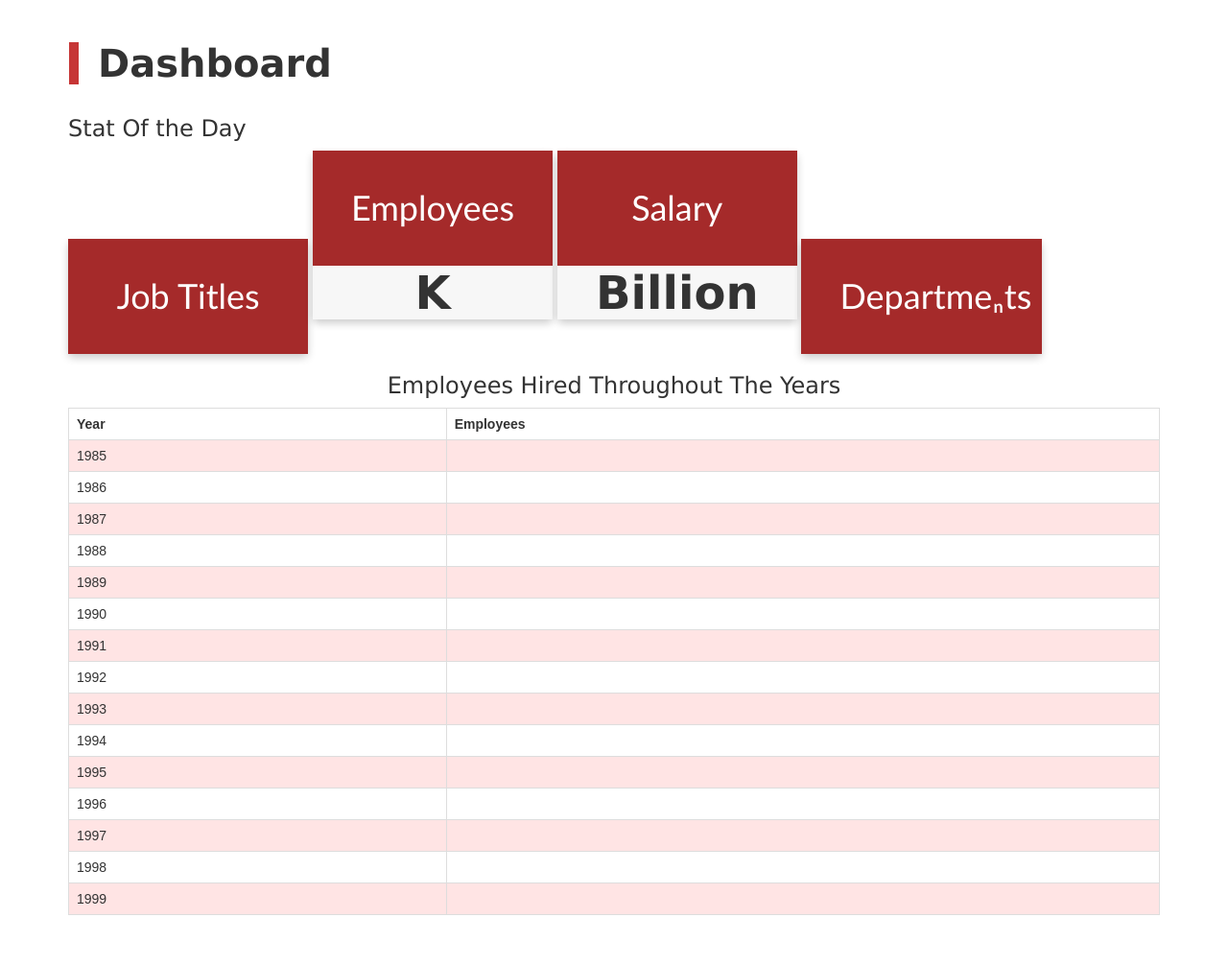
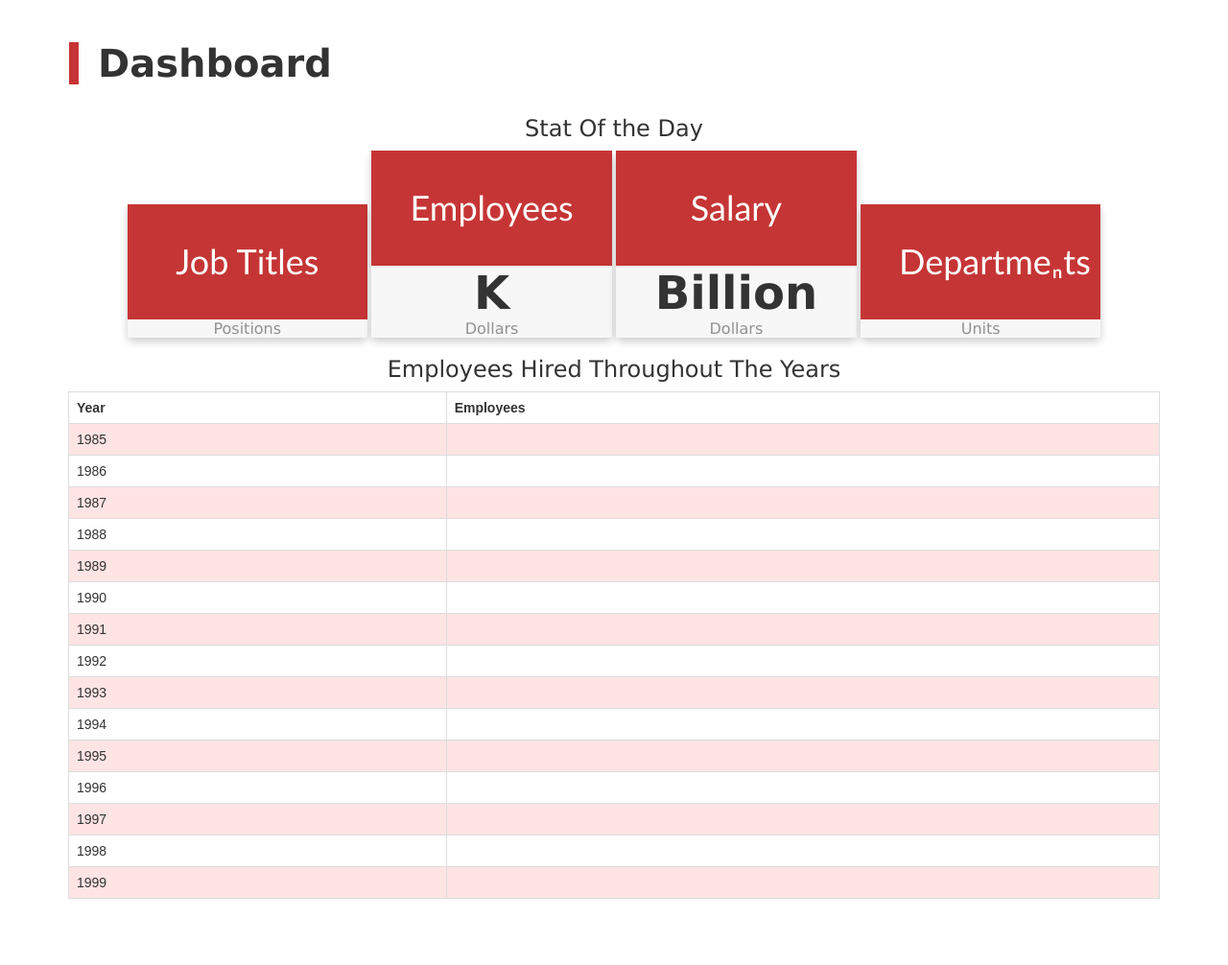
Before and after one commit to yunjunma/Enterprise172, a Node project: template views/dashboard.hbs in a window 1280 px wide. Shown: the part 102-1108 px from the top of the page at 96% size. After the commit the page ends 1039 px from the top, so only its background shows below. Run offline with Node 20 templates, Linux system fonts and the light colour scheme; the template is opened without the code that fills it, so the values that code supplies are empty; some libraries are stand-ins or nearby versions.

Commit message:
search by name in one field, UI update in dashboard page as well as department page

```diff
--- a/package.json
+++ b/package.json
@@ -25,6 +25,7 @@
     "passport-openidconnect": "0.0.2",
     "path": "^0.12.7",
     "request": "^2.88.0",
+    "toastr": "^2.1.4",
     "twitter": "^1.7.1"
   }
 }
--- a/routes/departments.js
+++ b/routes/departments.js
@@ -3,7 +3,7 @@ var router = express.Router();
 var connection = require('../config/connection');
 
 router.get('/', function(req, res, next) {
-    connection.query('SELECT * FROM departments limit 100', function(err, rows){
+    connection.query('SELECT dept_emp.dept_no,dept_name, count(*) as employees_count from dept_emp,departments where departments.dept_no = dept_emp.dept_no group by dept_no limit 100', function(err, rows){
         if (err) throw err;
         res.render('departments', {departments: rows});
     })
--- a/views/dashboard.hbs
+++ b/views/dashboard.hbs
@@ -10,14 +10,14 @@
 
 <style>
   .card {
-    box-shadow: 0 4px 8px 0 rgba(0,0,0,0.2);
+    box-shadow: 0 4px 8px 0 rgba(0, 0, 0, 0.2);
     transition: 0.3s;
     width: 22%;
     border-radius: 5px;
   }
 
   .card:hover {
-    box-shadow: 0 8px 16px 0 rgba(0,0,0,0.2);
+    box-shadow: 0 8px 16px 0 rgba(0, 0, 0, 0.2);
   }
 
   img {
@@ -29,54 +29,80 @@ img {
   }
 </style>
 
+<div style="text-align: center;">
   <h3>Stat Of the Day</h3>
 
   <div style="display: inline-block;" class="card">
     <h1 style="text-align: center;
     padding: 40px;
-    background-color: brown;
+    background-color: #c63535;
     color: white;
-    margin: 0;">Job Titles</h1>
-    <div style="    background-color: #f7f7f7;
+    margin: 0;">Job
+      Titles</h1>
+    <div style="background-color: #f7f7f7;">
+      <div style="
     text-align: center;
     font-size: 48px;
     font-weight: bold;">{{this.rows}}</div>
+      <span style="
+    color: #919191;
+    font-size: 16px;
+    font-weight: 400;">Positions</span>
+    </div>
   </div>
 
   <div style="display: inline-block;" class="card">
     <h1 style="text-align: center;
     padding: 40px;
-    background-color: brown;
+    background-color: #c63535;
     color: white;
     margin: 0;">Employees</h1>
+    <div style="background-color: #f7f7f7;">
       <div style="    background-color: #f7f7f7;
     text-align: center;
     font-size: 48px;
     font-weight: bold;">{{this.rows2}}K</div>
+      <span style="
+    color: #919191;
+    font-size: 16px;
+    font-weight: 400;">Dollars</span>
+    </div>
   </div>
 
   <div style="display: inline-block;" class="card">
     <h1 style="text-align: center;
     padding: 40px;
-    background-color: brown;
+    background-color: #c63535;
     color: white;
     margin: 0;">Salary</h1>
+    <div style="background-color: #f7f7f7;">
       <div style="    background-color: #f7f7f7;
     text-align: center;
     font-size: 48px;
     font-weight: bold;">{{this.rows3}} Billion</div>
+      <span style="
+    color: #919191;
+    font-size: 16px;
+    font-weight: 400;">Dollars</span>
+    </div>
   </div>
 
   <div style="display: inline-block;" class="card">
     <h1 style="text-align: center;
     padding: 40px;
-    background-color: brown;
+    background-color: #c63535;
     color: white;
     margin: 0;">Departments</h1>
+        <div style="background-color: #f7f7f7;">
       <div style="    background-color: #f7f7f7;
     text-align: center;
     font-size: 48px;
     font-weight: bold;">{{this.rows4}}</div>
+      <span style="
+    color: #919191;
+    font-size: 16px;
+    font-weight: 400;">Units</span>
+    </div>
 </div>
 
 
@@ -116,7 +142,9 @@ img {
   </div>
 </div> --}}
 
-   {{!-- <center><h3>Information</h3></center>
+{{!-- <center>
+  <h3>Information</h3>
+</center>
 
 <table>
   <tr>
@@ -146,7 +174,9 @@ img {
 </table> --}}
 
 <table>
-                <center><h3>Employees Hired Throughout The Years</h3></center>
+  <center>
+    <h3>Employees Hired Throughout The Years</h3>
+  </center>
 
   <tr>
     <th>Year</th>
@@ -228,7 +258,7 @@ img {
     <td>{{this.rows19}}</td>
   </tr>
 
-{{!--               <tr>
+  {{!-- <tr>
     <td>After 2000</td>
     <td>{{this.rows20}}</td>
   </tr>
```
Also changed, not shown: routes/employees.js (+11 -10 lines), routes/managers.js (+10 -9 lines), views/departments.hbs (+53 -2 lines), views/employees.hbs (+7 -5 lines), views/managers.hbs (+12 -6 lines), 1 other file. Lines whose indentation alone changed are shown as unchanged.
